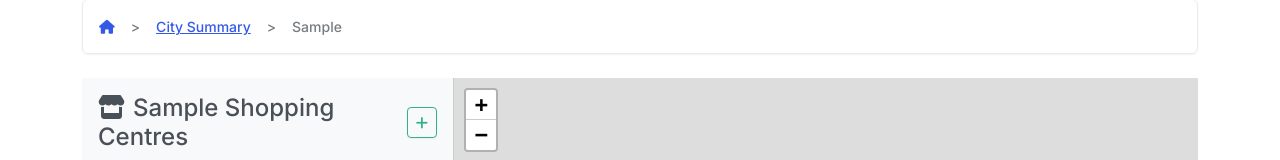
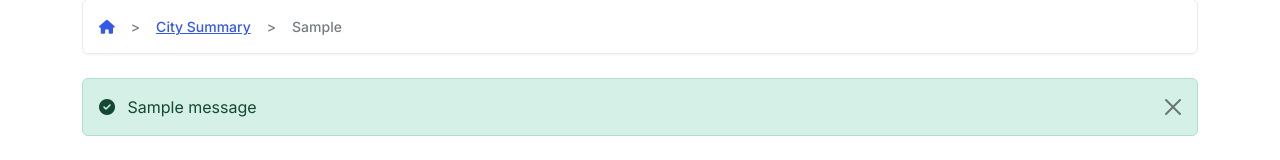
Before and after one commit to tinamalincoln/COMP693-Shopping-Centre-Dashboard, a Flask app: template app/templates/centrelist.html in a window 1280 px wide. Shown: the part 81-241 px from the top of the page. Run offline with Flask 3, Linux system fonts and the light colour scheme; the template is opened without the code that fills it: most values are stand-ins (such as "Sample title", 1, 10 or a date in 2020); one stand-in notice (Sample message) is shown; some libraries are stand-ins or nearby versions.

Commit message:
Update centrelist.html

```diff
--- a/app/templates/centrelist.html
+++ b/app/templates/centrelist.html
@@ -1,5 +1,5 @@
 {% extends "layout.html" %}
-{% block title %}{% if city %}{{ city }} Shopping Centres{% else %}Shopping Centres{% endif %}{% endblock %}
+{% block title %}{{ current_city }} Shopping Centres{% endblock %}
 
 {% block breadcrumbs %}
 <nav aria-label="breadcrumb">
@@ -15,9 +15,22 @@
 </nav>
 {% endblock %}
 
-
 {% block content %}
 <link rel="stylesheet" href="{{ url_for('static', filename='css/centrelist.css') }}?v=1.0">
+
+    <!-- Flash Messages -->
+    {% with messages = get_flashed_messages(with_categories=true) %}
+      {% if messages %}
+        {% for category, message in messages %}
+          <div class="alert alert-{{ category }} alert-dismissible fade show mb-4" role="alert">
+            <i class="fas fa-{% if category == 'success' %}check-circle{% else %}exclamation-circle{% endif %} me-2"></i>
+            {{ message }}
+            <button type="button" class="btn-close" data-bs-dismiss="alert" aria-label="Close"></button>
+          </div>
+        {% endfor %}
+      {% endif %}
+    {% endwith %}
+
 
 <div class="full-height-container">
   <!-- Left: list -->
```
